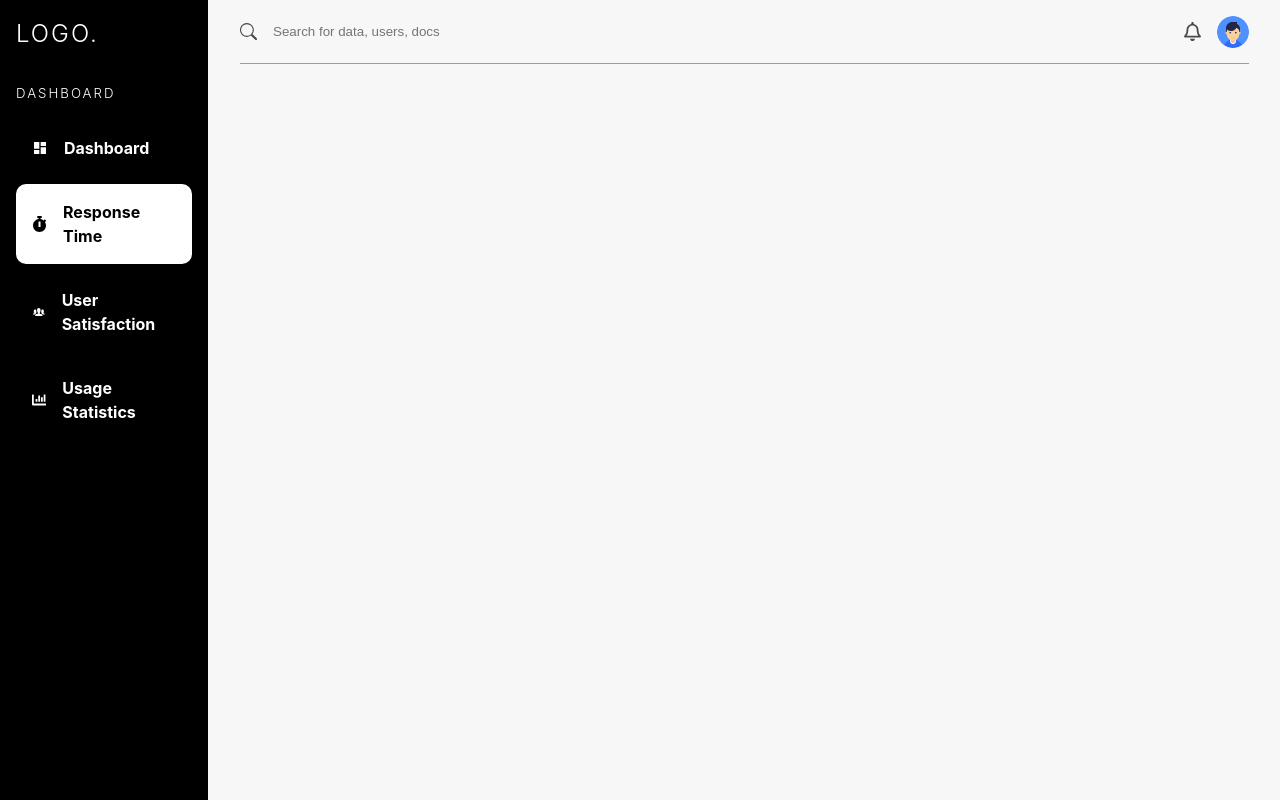
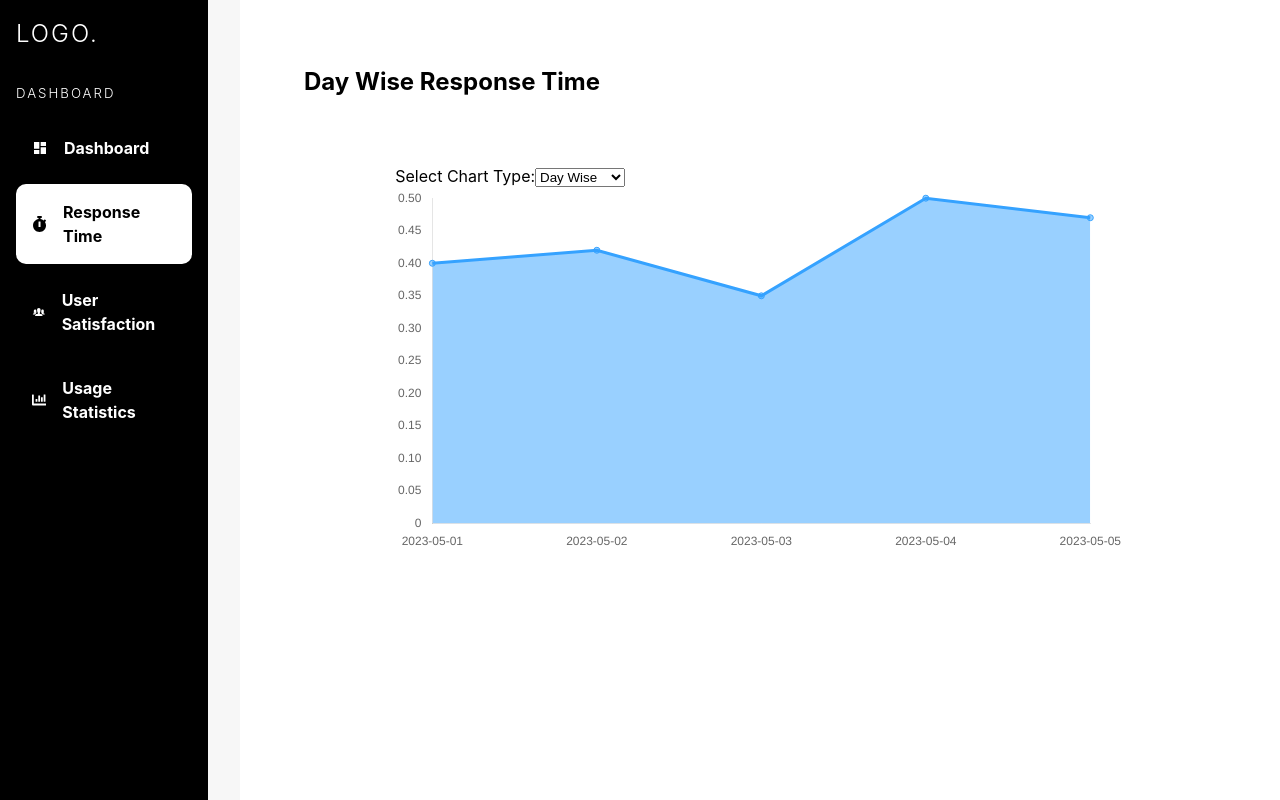
Before and after one commit to Hrushi4/react-admin-dashboard-ts-master, a React (Vite) app: page /admin/ResponseTime in a window 1280 px wide. Built offline with nearby package versions, Linux system fonts and the light colour scheme.

Commit message:
line chart done remain to render data from file

```diff
--- a/src/actions/actions.js
+++ b/src/actions/actions.js
@@ -1,4 +1,5 @@
 import { fetchCategoryDistribution } from "./categoryActions";
 import { fetchWidgets } from "./widgetActions";
+import { fetchResponse } from "./responseTimesAction";
 
-export { fetchCategoryDistribution, fetchWidgets };
+export { fetchCategoryDistribution, fetchWidgets, fetchResponse };
--- a/src/actions/categoryActions.js
+++ b/src/actions/categoryActions.js
@@ -1,5 +1,3 @@
-// src/actions/categoryActions.js
-
 export const fetchCategoryDistributionSuccess = (data) => ({
   type: "FETCH_CATEGORY_DISTRIBUTION_SUCCESS",
   payload: data,
--- /dev/null
+++ b/src/actions/responseTimesAction.js
@@ -0,0 +1,24 @@
+export const fetchResponseSuccess = (data) => ({
+  type: "FETCH_RESPONSE_SUCCESS",
+  payload: data,
+});
+
+export const fetchResponseFailure = (error) => ({
+  type: "FETCH_RESPONSE_FAILURE",
+  payload: error,
+});
+
+export const fetchResponse = () => {
+  return async (dispatch) => {
+    try {
+      const response = await fetch("/data.json");
+      if (!response.ok) {
+        throw new Error(`HTTP error! Status: ${response.status}`);
+      }
+      const data = await response.json();
+      dispatch(fetchResponseSuccess(data.response_times));
+    } catch (error) {
+      dispatch(fetchResponseFailure(`Error fetching data: ${error.message}`));
+    }
+  };
+};
--- /dev/null
+++ b/src/components/LineChart.tsx
@@ -0,0 +1,95 @@
+import {
+  Chart as ChartJS,
+  CategoryScale,
+  LinearScale,
+  BarElement,
+  Title,
+  Tooltip,
+  Legend,
+  ChartData,
+  ChartOptions,
+  ArcElement,
+  PointElement,
+  LineElement,
+  Filler,
+} from "chart.js";
+import { Line } from "react-chartjs-2";
+
+ChartJS.register(
+  CategoryScale,
+  LinearScale,
+  BarElement,
+  Title,
+  Tooltip,
+  Legend,
+  ArcElement,
+  PointElement,
+  LineElement,
+  Filler
+);
+
+interface DataPoint {
+  date?: string;
+  week?: string;
+  average_time: number;
+}
+interface LineChartProps {
+  data: DataPoint[];
+  label: string;
+  backgroundColor: string;
+  borderColor: string;
+  isWeekWise?: boolean;
+}
+
+export const LineChart = ({
+  data,
+  label,
+  backgroundColor,
+  borderColor,
+  isWeekWise = false,
+}: LineChartProps) => {
+  const labels = isWeekWise
+    ? data.map((entry) => entry.week || "")
+    : data.map((entry) => entry.date || "");
+
+  const options: ChartOptions<"line"> = {
+    responsive: true,
+    plugins: {
+      legend: {
+        display: false,
+      },
+      title: {
+        display: false,
+      },
+    },
+
+    scales: {
+      y: {
+        beginAtZero: true,
+        grid: {
+          display: false,
+        },
+      },
+      x: {
+        grid: {
+          display: false,
+        },
+      },
+    },
+  };
+
+  const lineChartData: ChartData<"line", number[], string> = {
+    labels,
+    datasets: [
+      {
+        fill: true,
+        label,
+        data: data.map((entry) => entry.average_time),
+        backgroundColor,
+        borderColor,
+      },
+    ],
+  };
+
+  return <Line options={options} data={lineChartData} />;
+};
--- a/src/pages/Dashboard.tsx
+++ b/src/pages/Dashboard.tsx
@@ -6,7 +6,9 @@ import CategoryDistribution from "../components/CategoryDistribution";
 import WidgetItem from "../components/WidgetItems";
 import { useEffect } from "react";
 import { useDispatch, useSelector } from "react-redux";
-import { fetchWidgets, fetchCategoryDistribution } from "../actions/actions";
+// eslint-disable-next-line @typescript-eslint/ban-ts-comment
+// @ts-ignore
+import { fetchWidgets } from "../actions/actions";
 
 const Dashboard: React.FC = () => {
   const dispatch = useDispatch();
@@ -14,7 +16,6 @@ const Dashboard: React.FC = () => {
 
   useEffect(() => {
     dispatch(fetchWidgets());
-    dispatch(fetchCategoryDistribution());
   }, [dispatch]);
 
   return (
--- a/src/pages/ResponseTime.tsx
+++ b/src/pages/ResponseTime.tsx
@@ -1,19 +1,68 @@
-import { FaRegBell } from "react-icons/fa";
+import React, { useState } from "react";
+
 import AdminSidebar from "../components/AdminSidebar";
-import { BsSearch } from "react-icons/bs";
-import userImg from "../assets/userpic.png";
+import { LineChart } from "../components/LineChart";
+
+const months = [
+  "January",
+  "February",
+  "March",
+  "April",
+  "May",
+  "June",
+  "July",
+  "Aug",
+  "Sept",
+  "Oct",
+  "Nov",
+  "Dec",
+];
 
 const ResponseTime = () => {
+  const [chartType, setChartType] = useState("day_wise");
+
+  const handleSelectChange = (event: {
+    target: { value: React.SetStateAction<string> };
+  }) => {
+    setChartType(event.target.value);
+  };
   return (
     <div className="admin-container">
       <AdminSidebar />
-      <main className="dashboard">
-        <div className="bar">
-          <BsSearch />
-          <input type="text" placeholder="Search for data, users, docs" />
-          <FaRegBell />
-          <img src={userImg} alt="User" />
-        </div>
+      <main className="chart-container">
+        <h2>
+          {chartType === "day_wise" ? "Day Wise" : "Week Wise"} Response Time
+        </h2>
+        <section>
+          <label>Select Chart Type:</label>
+          <select onChange={handleSelectChange} value={chartType}>
+            <option value="day_wise">Day Wise</option>
+            <option value="week_wise">Week Wise</option>
+          </select>
+          <LineChart
+            data={
+              chartType === "day_wise"
+                ? [
+                    { date: "2023-05-01", average_time: 0.4 },
+                    { date: "2023-05-02", average_time: 0.42 },
+                    { date: "2023-05-03", average_time: 0.35 },
+                    { date: "2023-05-04", average_time: 0.5 },
+                    { date: "2023-05-05", average_time: 0.47 },
+                  ]
+                : [
+                    { week: "18", average_time: 0.45 },
+                    { week: "19", average_time: 0.43 },
+                    { week: "20", average_time: 0.5 },
+                    { week: "21", average_time: 0.46 },
+                    { week: "22", average_time: 0.41 },
+                  ]
+            }
+            label="Average Time"
+            borderColor="rgb(53, 162, 255)"
+            backgroundColor="rgba(53, 162, 255, 0.5)"
+            labels={chartType === "day_wise" ? months : undefined}
+          />
+        </section>
       </main>
     </div>
   );
--- /dev/null
+++ b/src/reducers/responseReducer.js
@@ -0,0 +1,25 @@
+const initialState = {
+  responseData: [],
+  error: null,
+};
+
+const responseReducer = (state = initialState, action) => {
+  switch (action.type) {
+    case "FETCH_RESPONSE_SUCCESS":
+      return {
+        ...state,
+        responseData: action.payload,
+        error: null,
+      };
+    case "FETCH_RESPONSE_FAILURE":
+      return {
+        ...state,
+        responseData: [],
+        error: action.payload,
+      };
+    default:
+      return state;
+  }
+};
+
+export default responseReducer;
--- a/src/reducers/rootReducer.js
+++ b/src/reducers/rootReducer.js
@@ -1,10 +1,12 @@
 import { combineReducers } from "redux";
 import widgetReducer from "./widgetReducer";
 import categoryReducer from "./categoryReducer";
+import responseReducer from "./responseReducer";
 
 const rootReducer = combineReducers({
   widgets: widgetReducer,
   category: categoryReducer,
+  response: responseReducer,
 });
 
 export default rootReducer;
```
Also changed, not shown: public/data.json (+23 -0 lines).
